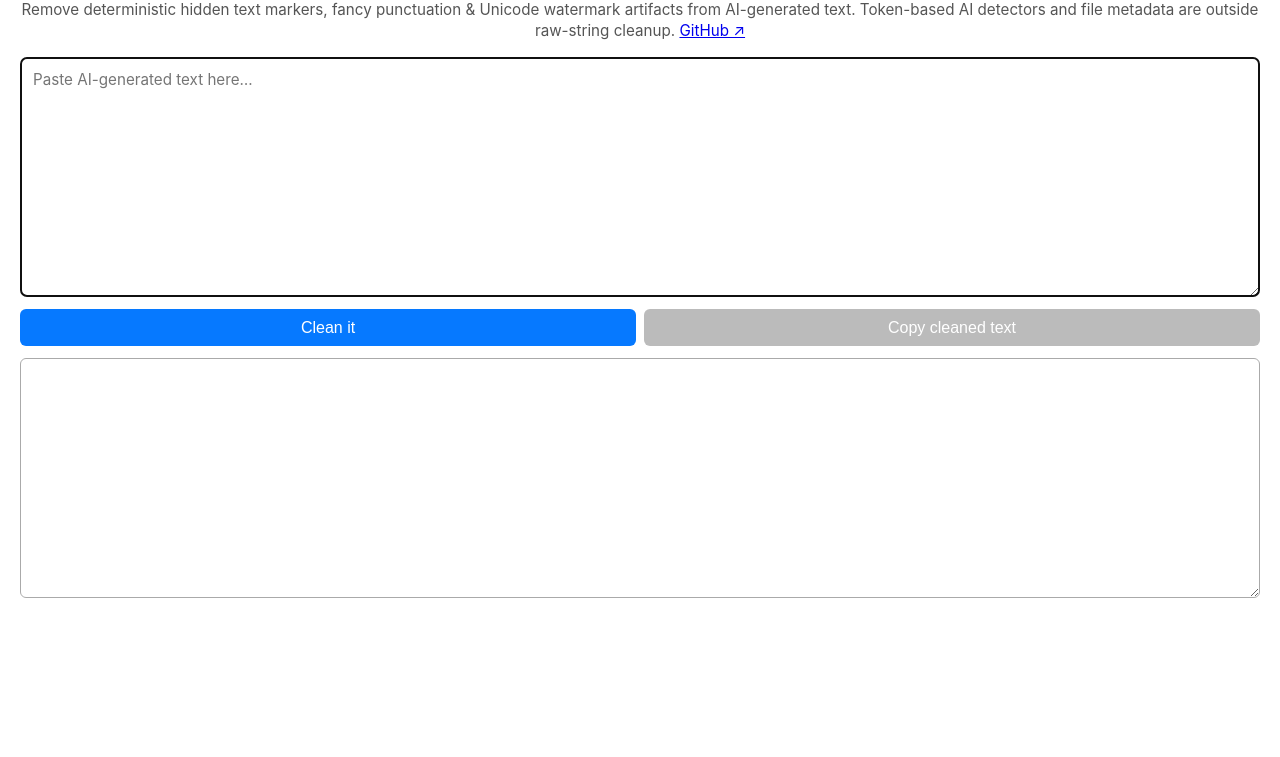
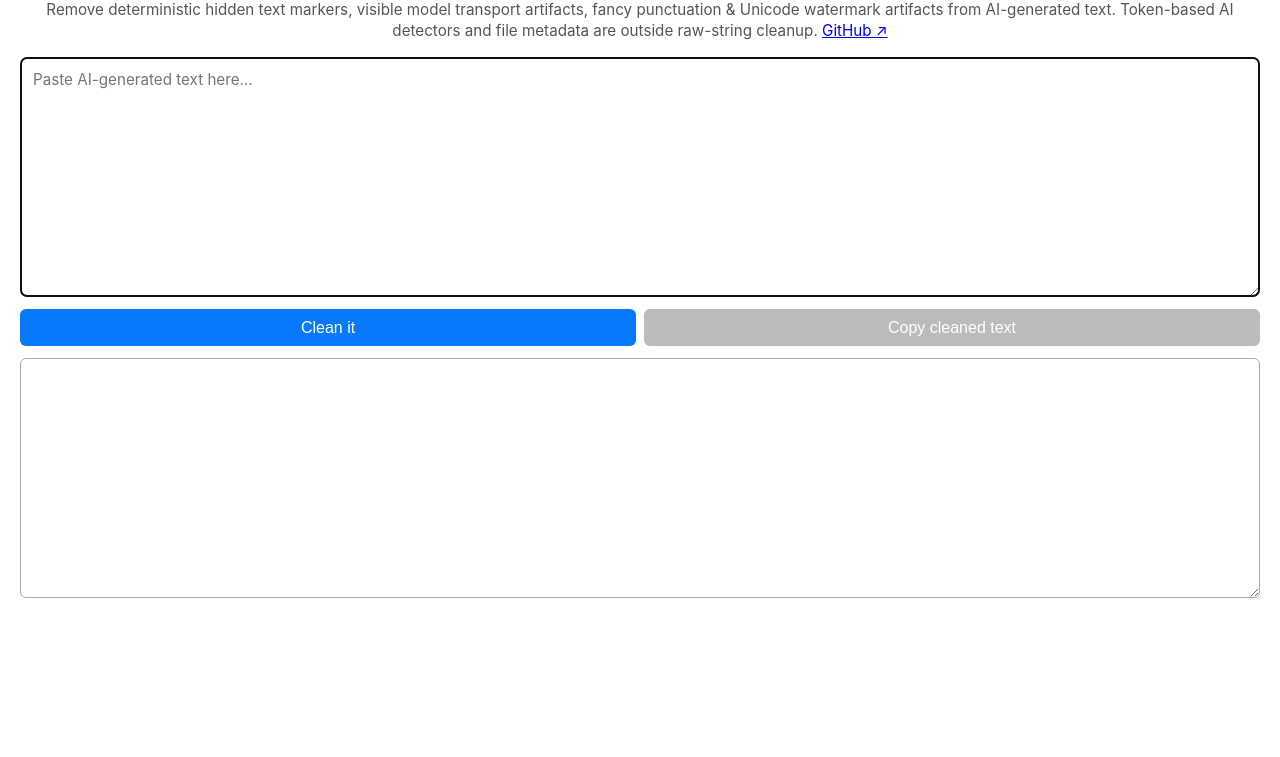
Before and after one commit to BeMoreDifferent/ai-text-sanitizer, a website: page docs/index.html in a window 1280 px wide. Shown: the part 43-800 px from the top of the page. Drawn offline with Linux system fonts and the light colour scheme.

Commit message:
docs: document model artifact scrub

```diff
--- a/docs/index.html
+++ b/docs/index.html
@@ -163,7 +163,7 @@
 </head>
 <body>
   <h1>AI Text Sanitizer</h1>
-  <p class="desc">Remove deterministic hidden text markers, fancy punctuation & Unicode watermark artifacts from AI-generated text. Token-based AI detectors and file metadata are outside raw-string cleanup. <a href="https://github.com/BeMoreDifferent/ai-text-sanitizer" target="_blank" rel="noopener">GitHub ↗</a></p>
+  <p class="desc">Remove deterministic hidden text markers, visible model transport artifacts, fancy punctuation & Unicode watermark artifacts from AI-generated text. Token-based AI detectors and file metadata are outside raw-string cleanup. <a href="https://github.com/BeMoreDifferent/ai-text-sanitizer" target="_blank" rel="noopener">GitHub ↗</a></p>
 
   <label for="input" style="display:none">Input</label>
   <textarea id="input" placeholder="Paste AI-generated text here…" autofocus></textarea>
```
Also changed, not shown: README.md.
